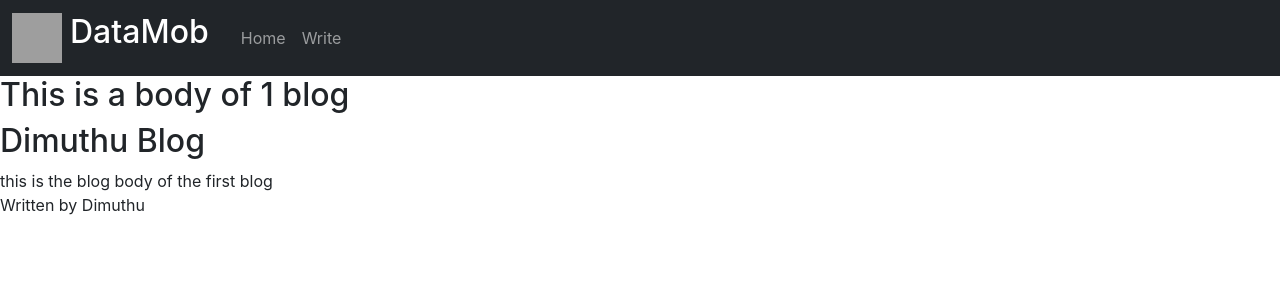
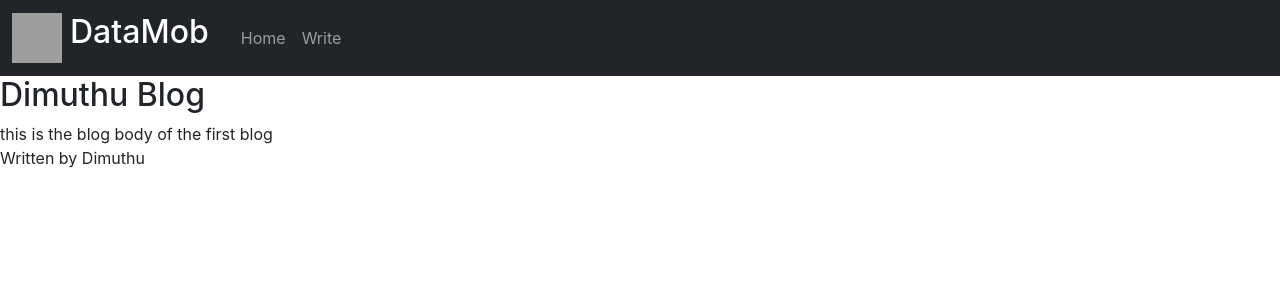
Before and after one commit to Dimuthu-10/blog-site, a React (Create React App) app: page /blogs/1 in a window 1280 px wide. Shown: the top 300 px of the page. Built offline with nearby package versions, Linux system fonts and the light colour scheme; data requests are answered from the project's data file; grey boxes are pictures that could not be loaded.

Commit message:
changed h2

```diff
--- a/src/Components/BlogRead.jsx
+++ b/src/Components/BlogRead.jsx
@@ -8,7 +8,6 @@ const BlogRead = () => {
 
     return (
         <div>
-            <h2>This is a body of { id } blog</h2>
             { pending && <div>Loading...</div> }
             { error && <div> { error } </div>}
             { data && (
```
